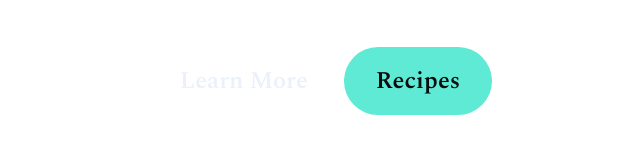
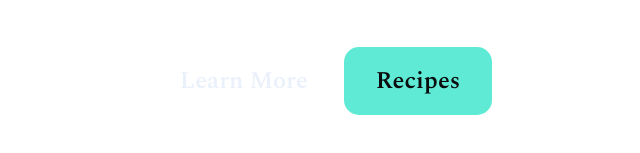
Before and after one commit to yasminsilva1/healthy-recipes-landing-page-desafio-2, a plain HTML site: page index.html in a window 1280 px wide. Shown: the part 431-584 px from the top of the page, 320-960 px from the left. Drawn offline with nearby package versions, Linux system fonts and the light colour scheme; a web font is replaced by a local one.

Commit message:
update border-radius

```diff
--- a/style.css
+++ b/style.css
@@ -52,13 +52,13 @@ a {
 a:hover{
     color: #0B0C0E;
     background: #5EEAD4;
-    border-radius: 50px;
+    border-radius: 15px;
     text-decoration: underline;
 }
 .btn-recipes {
     color: #0B0C0E;
     background: #5EEAD4;
-    border-radius: 50px;
+    border-radius: 15px;
 }
 
 .btn-recipes:hover {
```
